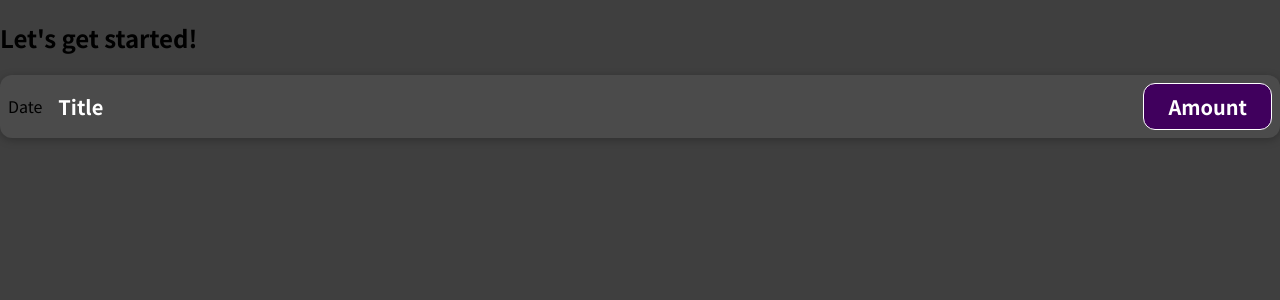
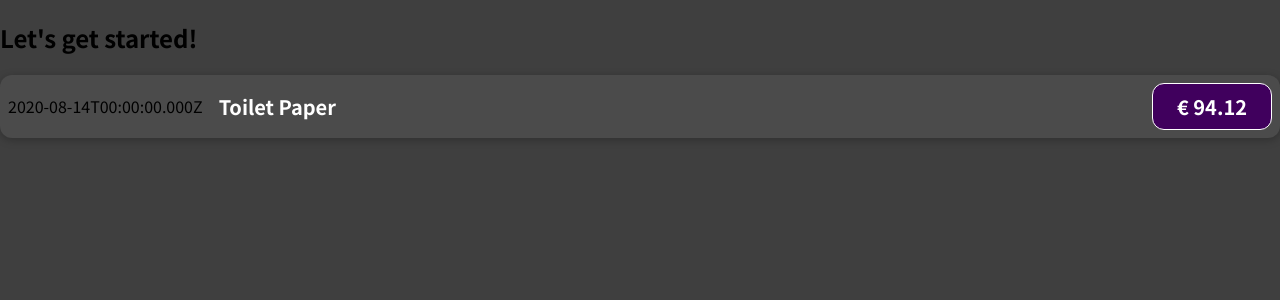
Before and after one commit to StefanoPisano/react-expenses-tracker, a JavaScript app: page / in a window 1280 px wide. Shown: the top 300 px of the page. Built offline with nearby package versions, Linux system fonts and the light colour scheme.

Commit message:
feat(ExpenseItem): add props to ExpenseItem component

```diff
--- a/src/App.js
+++ b/src/App.js
@@ -1,11 +1,36 @@
 import ExpenseItem from "./components/ExpenseItem";
 
 function App() {
+	const expenses = [
+		{
+			id: 'e1',
+			title: 'Toilet Paper',
+			amount: 94.12,
+			date: new Date(2020, 7, 14),
+		},
+		{id: 'e2', title: 'New TV', amount: 799.49, date: new Date(2021, 2, 12)},
+		{
+			id: 'e3',
+			title: 'Car Insurance',
+			amount: 294.67,
+			date: new Date(2021, 2, 28),
+		},
+		{
+			id: 'e4',
+			title: 'New Desk (Wooden)',
+			amount: 450,
+			date: new Date(2021, 5, 12),
+		},
+	];
+
 	return (
 		<div>
 			<h2>Let's get started!</h2>
 
-			<ExpenseItem/>
+			<ExpenseItem title={expenses[0].title}
+			             date={expenses[0].date}
+			             amount={expenses[0].amount}
+			/>
 		</div>
 	);
 }
--- a/src/components/ExpenseItem.js
+++ b/src/components/ExpenseItem.js
@@ -1,12 +1,12 @@
 import './ExpenseItem.css'
 
-function ExpenseItem() {
+function ExpenseItem(props) {
 	return (
 		<div className="expense-item">
-			<div>Date</div>
+			<div>{props.date.toISOString()}</div>
 			<div className="expense-item__description">
-				<h2>Title</h2>
-				<div className="expense-item__price">Amount</div>
+				<h2>{props.title}</h2>
+				<div className="expense-item__price">€ {props.amount}</div>
 			</div>
 		</div>
 	)
```
